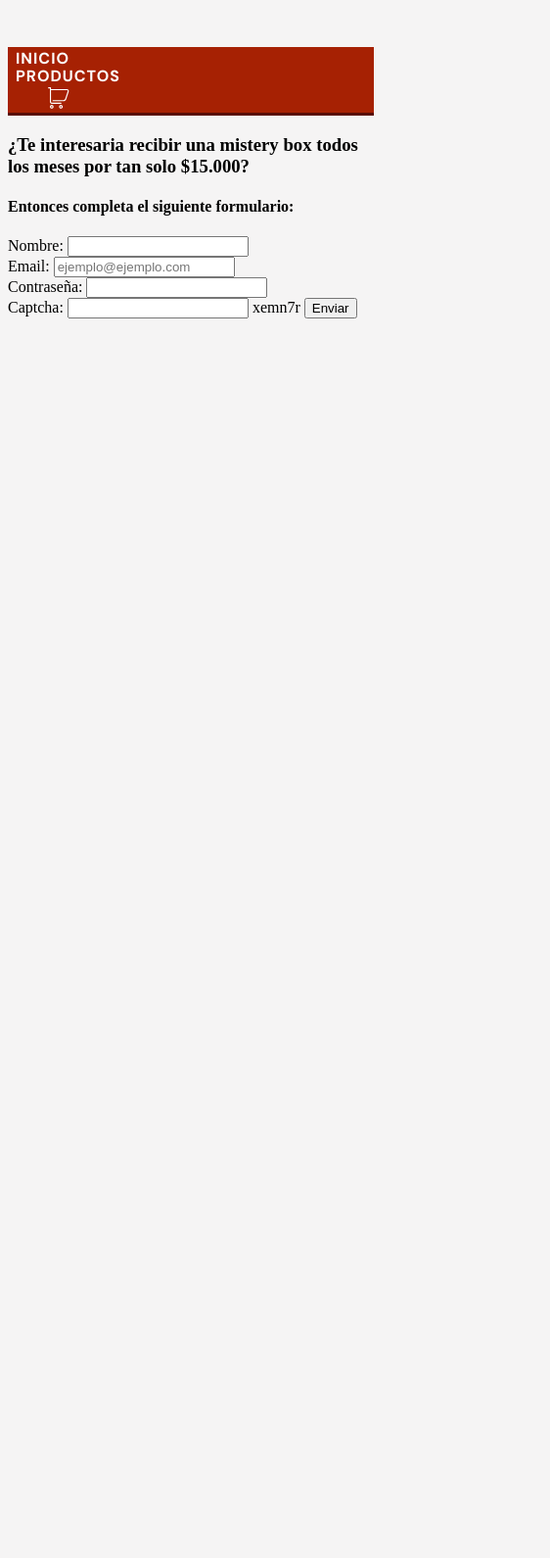
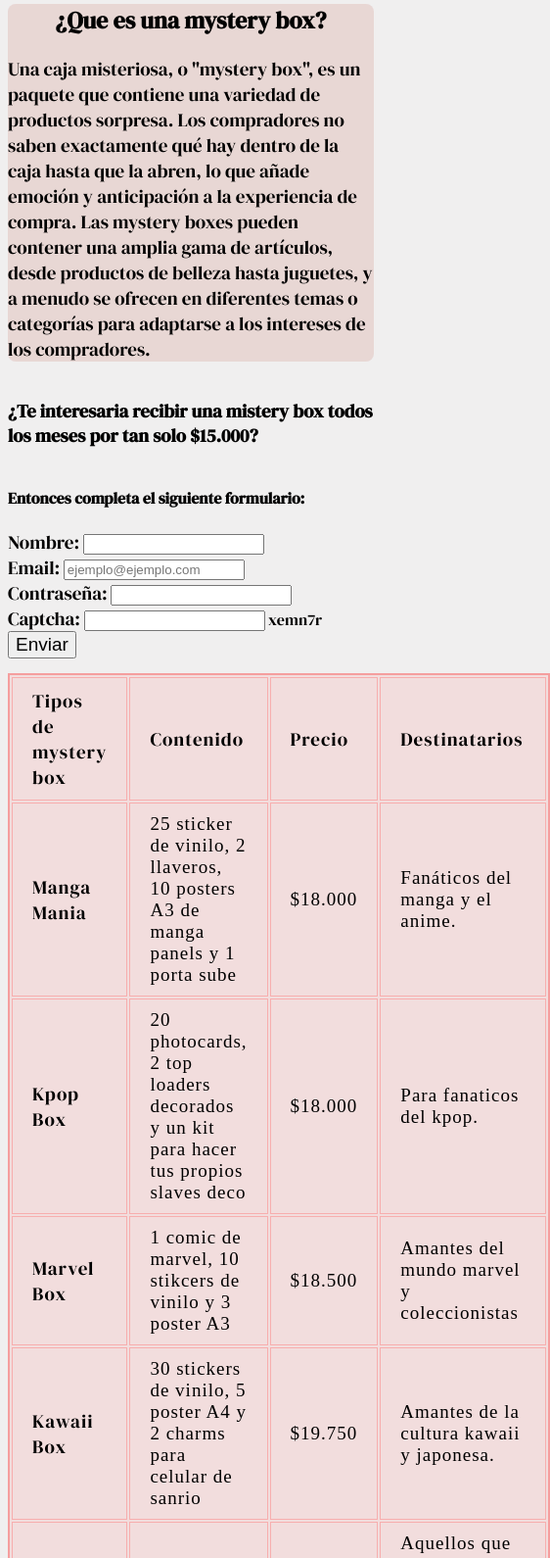
Before and after one commit to Santupp/TPO-WEB1, a plain HTML site: page html/misterybox.html in a window 390 px wide. Shown: the part 90-1680 px from the top of the page at 98% size, 562 px wide, since content can reach past the window. Before the commit the page ends 844 px from the top, so only its background shows below. Drawn offline with Linux system fonts and the light colour scheme.

Commit message:
html,css y java
fijarse pq la nav no funciona en el html de mytery box y como se ve en pc, modificar para que no se vea tan deforme :)

```diff
--- a/html/misterybox.html
+++ b/html/misterybox.html
@@ -6,22 +6,84 @@
     <title>Mistery Box</title>
     <link rel="stylesheet" href="../style.css">
     <script type="text/javascript" src="../js/main.js" async></script>
+    <script type="text/javascript" src="js/nav.js" async></script>
 </head>
 <body>
     <header>
-        <a href="index.html">
-            <h1>Fuego <span>tiene?</span> </h1>
+        <div class="dropdown">
+            <button type="button" id="nav-btn-open" class="btn-menu">
+                <img src="assets/img/menu.png" alt=""> Menu
+            </button>
+        </div>
+        <a href="html/index.html">
+            <h1>Fuego <span>tiene</span> </h1>
         </a>
     </header>
+
     <nav>
-        <ul>
-            <li><a class="nav-left" href="../index.html">Inicio</a></li>
-            <li><a class="nav-left" href="../html/">Productos</a></li>
-            <li><a class="nav-right" href="#"><img src="../assets/img/icons8-cart.svg" alt="Carrito"></a></li>
-        </ul>
+            <div class="nav-list">
+                <ul id="nav-ul" class="hidden">
+                    <li><a class="nav-left" href="/index.html">Inicio</a></li>
+                    <li><a class="nav-left" href="/TPO-WEB1/productos.html">Productos</a></li>
 
+                    <li><a class="nav-right" href="#"><img src="assets/img/icons8-cart.svg" alt="Carrito"></a></li>
+
+                </ul>
+            <button type="button" id="nav-btn-close" class="hidden">
+                <img src="assets/img/menu.png" alt="">
+            </button>
+            </div>
     </nav>
-    <article>
+
+    <article class="main">
+        <div class="texto-box">
+            <h2 class="titulo-box">¿Que es una mystery box?</h2>
+            <p class="descripcion-box">Una caja misteriosa, o "mystery box", es un paquete que contiene una variedad de productos sorpresa. Los compradores no saben exactamente qué hay dentro de la caja hasta que la abren, lo que añade emoción y anticipación a la experiencia de compra. Las mystery boxes pueden contener una amplia gama de artículos, desde productos de belleza hasta juguetes, y a menudo se ofrecen en diferentes temas o categorías para adaptarse a los intereses de los compradores.</p>
+        </div>
+    </article>
+
+    <article class="tabla">
+        <table>
+            <tr>
+                <td class="info-box">Tipos de mystery box</td>
+                <td class="info-box">Contenido</td>
+                <td class="info-box">Precio</td>
+                <td class="info-box">Destinatarios</td>
+            </tr>
+            <tr>
+                <td class="nombre-box">Manga Mania</td>
+                <td>25 sticker de vinilo, 2 llaveros, 10 posters A3 de manga panels
+                y 1 porta sube</td>
+                <td>$18.000</td>
+                <td>Fanáticos del manga y el anime.</td>
+            </tr>
+            <tr>
+                <td class="nombre-box">Kpop Box</td>
+                <td>20 photocards, 2 top loaders decorados y un kit para hacer tus propios slaves deco</td>
+                <td>$18.000</td>
+                <td>Para fanaticos del kpop.</td>
+            </tr>
+            <tr>
+                <td class="nombre-box">Marvel Box</td>
+                <td>1 comic de marvel, 10 stikcers de vinilo y 3 poster A3</td>
+                <td>$18.500</td>
+                <td>Amantes del mundo marvel y coleccionistas</td>
+            </tr>
+            <tr>
+                <td class="nombre-box">Kawaii Box</td>
+                <td>30 stickers de vinilo, 5 poster A4 y 2 charms para celular de sanrio</td>
+                <td>$19.750</td>
+                <td>Amantes de la cultura kawaii y japonesa.</td>
+            </tr>
+            <tr>
+                <td class="nombre-box">Genshin Box</td>
+                <td>35 stickers de vinilo, 1 charm para celular, 1 libreta de hojas lisas y 5 posters A4</td>
+                <td>$20.750</td>
+                <td>Aquellos que juegan Genshin Impact regularmente y están profundamente involucrados en la comunidad del juego.</td>
+            </tr>
+    </article>
+
+    <article class="formulario-main">
         <div class="suscripcion">
             <h3>¿Te interesaria recibir una mistery box todos los meses por tan solo $15.000?</h3>
         <div class="subs">
@@ -30,26 +92,27 @@
                 <div>
                     <div>
                         <label for="name">Nombre:</label>
-                        <input type="text" id="name" required>
+                        <input type="text" id="name" required class="captcha">
                     </div>
                     <div>
                         <label for="email">Email:</label>
-                        <input type="email" id="email" required placeholder="ejemplo@ejemplo.com">
+                        <input type="email" id="email" required placeholder="ejemplo@ejemplo.com" class="captcha">
                     </div>
                     <div>
                         <label for="password">Contraseña:</label>
-                        <input type="password" id="password" required>
+                        <input type="password" id="password" required class="captcha">
                     </div>
                     <div class="captcha">
                         <label for="captcha">Captcha:</label>
                         <input type="text" id="captcha" required>
                     <span id="textocaptcha"></span>
-                    <button type="submit">Enviar</button>
+                    <button type="submit" class="btn-captcha">Enviar</button>
                 </div>
             </form>
             <div id="validacion"></div>
         </div>
     </article>
 
+
 </body>
 </html>
--- a/style.css
+++ b/style.css
@@ -24,18 +24,15 @@ a{
 }
 
 /*TODO
-    .Completar el nav, hacer que los items de la izquierda esten mas juntos y ver que hacerle al carrito para que no quede tan feo
-    .Formulario, un club de miembros.
-    .Captcha, al completar el formulario hay que realizar un captcha
-    .Precios de los productos
-    .Estilizar el button de productos destacados
+    .FIJARSE NAV EN MYSTERY BOX
+    .fijarse desktop
 */
 body{
-    background: rgba(206, 202, 202, 0.2) /* Fondo gris con 20% de opacidad */
+    background: rgba(206, 202, 202, 0.297) /* Fondo gris con 30% de opacidad */
 }
 header{
     display: flex;
-    justify-content: center;
+    justify-content: space-between;
 }
 
 header h1{
@@ -43,16 +40,18 @@ header h1{
     font-family: 'dm-serif-display';
     color: #A62103;
     font-size: 3em;
+    justify-content: center;
 }
 
 
-.dropdown{
+.dropdown #nav-btn-open ,#nav-btn-close{
+    color: white;
+    background-color: #A62103;
 }
 .hidden{
     display: none;
 }
 nav{
-
     text-decoration: none;
 }
 .nav-list{
@@ -94,54 +93,17 @@ nav a img{
     margin-right: 1em;
     width: 1.5em;
 }
+
+#nav-ul.show {
+    display: flex;
+}
+
+
+
 .nav-left{
     margin: -2em;
 }
 
-.mistery-box{
-    border: 3px solid #FFF78A;
-    /* border-right: 3px solid #FFF78A; */
-    border-radius: 8px;
-    background-color: #F6F7C4;
-    background-image: url("assets/img/question-mark.png");
-
-    background-repeat: repeat;
-}
-.mistery-box-text{
-    display: flex;
-    justify-content: center;
-    color: #ffb6c1;
-
-}
-.mistery-box-text p{
-    font-family: 'sanrio';
-    font-size: 2em;
-    margin-top: 0.2em;
-    margin-bottom: 0;
-    letter-spacing: 3px;
-}
-
-.mistery-box-text img{
-    width: 3em;
-    align-self: baseline;
-    margin-top: 0.2em;
-    margin-left: 0.5em;
-}
-.mistery-box-img{
-    height: 10em;
-    display: flex;
-    justify-content: center;
-    opacity: 0.8;
-
-}
-.mistery-box-img:hover{
-    opacity: 1;
-}
-.mistery-box-info p{
-    color: #4f2f17;
-    text-align: center;
-
-}
 .destacados{
     font-family: 'dm-serif-display-italic';
     display: flex;
@@ -149,7 +111,6 @@ nav a img{
 }
 
 .destacados h3{
-
     font-size: 2em;
     margin-top: 0.5em;
 }
@@ -159,7 +120,7 @@ nav a img{
 .box-info{
     margin-left: 1em;
 }
-.box-info button{
+.box-info button , #nav-btn-open{
     margin-top: 1em;
     letter-spacing: 1px;
     text-transform: uppercase;
@@ -198,25 +159,142 @@ nav a img{
     justify-content: flex-end;
 }
 
+/* css prductos*/
+.suscripcion, .subs{
+    display: flex;
+    justify-content: center;
+    flex-wrap: wrap;
+    flex-direction: column;
+    padding-bottom: 2%;
+}
 
+.contenedor{
+display: flex;
+flex-direction: row;
+justify-content: space-around;
+flex-wrap: wrap;
+align-items: baseline;
+}
+
+.porta-sube , .llavero , .charm{
+width: 80%;
+}
 
 .img-stickers{
     width: 20%;
 }
+
+/*mystery box*/
+.mistery-box{
+    border: 3px solid #FFF78A;
+    /* border-right: 3px solid #FFF78A; */
+    border-radius: 8px;
+    background-color: #F6F7C4;
+    background-image: url("assets/img/question-mark.png");
+    background-repeat: repeat;
+}
+.mistery-box-text{
+    display: flex;
+    justify-content: center;
+    color: #ffb6c1;
+}
+.mistery-box-text p{
+    font-family: 'sanrio';
+    font-size: 2em;
+    margin-top: 0.2em;
+    margin-bottom: 0;
+    letter-spacing: 3px;
+}
+
+.mistery-box-text img{
+    width: 3em;
+    align-self: baseline;
+    margin-top: 0.2em;
+    margin-left: 0.5em;
+}
+.mistery-box-img{
+    height: 10em;
+    display: flex;
+    justify-content: center;
+    opacity: 0.8;
+
+}
+.mistery-box-img:hover{
+    opacity: 1;
+}
+.mistery-box-info p{
+    color: #4f2f17;
+    text-align: center;
+
+}
+/*mystery box*/
+.texto-box{
+    border-radius: 8px;
+    background-color: #a621031d;
+}
+.info-box, .nombre-box{
+    font-family: 'dm-serif-display';
+}
+.descripcion-box, .titulo-box, .formulario-main{
+    font-family: 'dm-serif-display';
+    display: flex;
+    justify-content: center;
+}
+.descripcion-box, label, .btn-captcha, input .captcha{
+    font-size: 19px;
+}
+/*tabla*/
+table {
+    border: 2px solid rgba(247, 87, 87, 0.467);
+    letter-spacing: 1px;
+    font-size: 19px;
+    background-color: rgba(253, 110, 110, 0.138);
+}
+td, th {
+    border: 1px solid rgba(253, 110, 110, 0.414);
+    padding: 10px 20px;
+}
+td {
+    text-align: center
+    background-color: rgba(253, 110, 110, 0.414);
+}
+.tabla {
+    margin-bottom: 20px; /* Espacio en la parte de abajo de la tabla */
+}
+
+
 /*media queries*/
 
 /*estilos para tablets pequeñas*/
 @media (width >= 620px){
+    body{
+        margin: auto;
+        width: 800px;
+    }
 }
 /*estilos para tablets grandes y laptops*/
 @media (width >= 960px){
-
+    body{
+        margin: auto;
+        width: 900px;
+    }
 }
 /*estilos para desktop*/
 
-@media (width >= 1200px){
-    body{
-        margin: 0 auto 0 auto;
-        width:900px;
+@media (min-width: 1200px) {
+    body {
+        margin: auto;
+        width: 1100px;
+    }
+    /*nav*/
+    .btn-menu {
+        display: none;
+    }
+    ul.hidden {
+        display: flex;
+        flex-direction: row;
+    }
+    header{
+        justify-content: center;
     }
 }
```
Also changed, not shown: index.html (+8 -10 lines), js/nav.js (+8 -0 lines), productos.html (+19 -6 lines).
